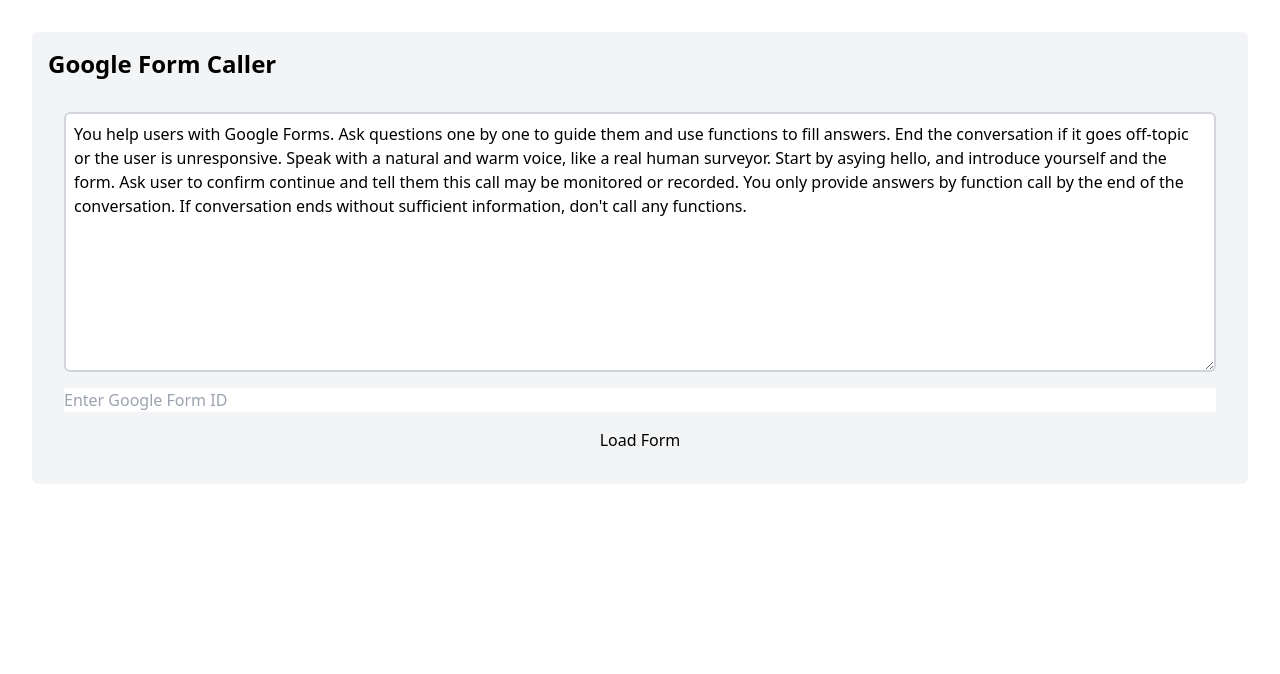
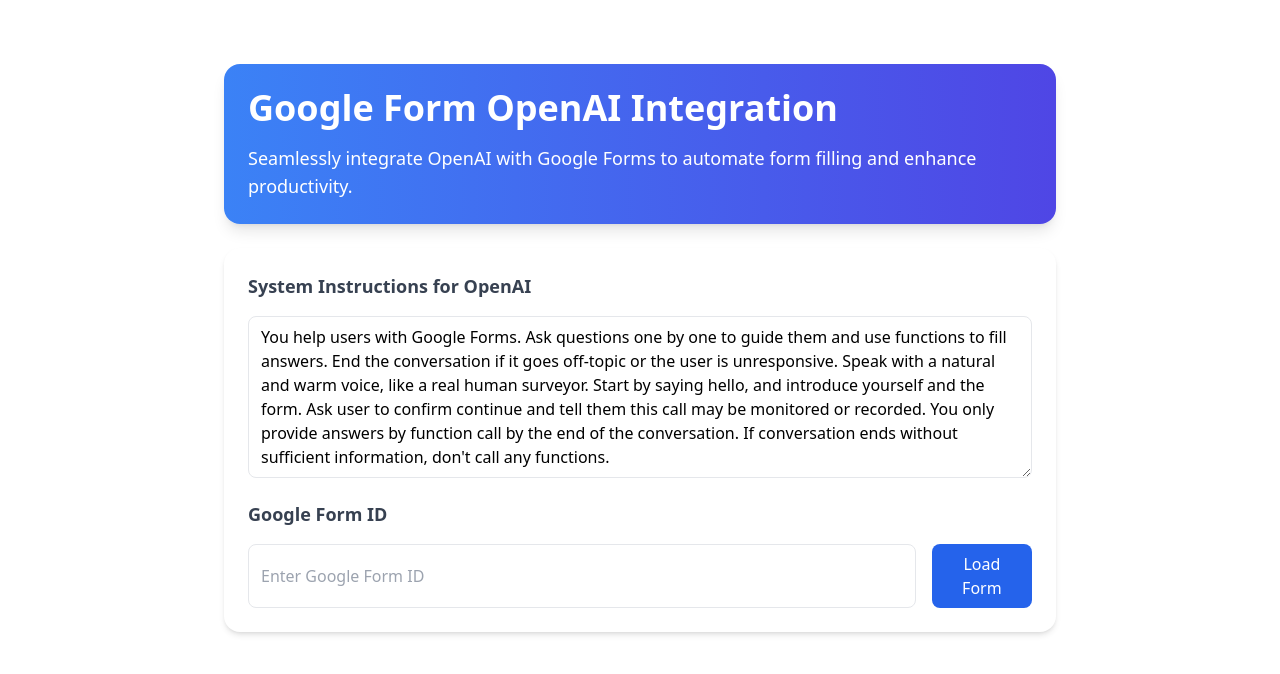
Before and after one commit to Baicheng-MiQ/call-a-form-js, a React (Vite) app: page / in a window 1280 px wide. Shown: the top 674 px of the page. Built offline with nearby package versions, Linux system fonts and the light colour scheme; no server answers.

Commit message:
Schema Generated Scheme

```diff
--- a/package.json
+++ b/package.json
@@ -10,6 +10,8 @@
     "preview": "vite preview"
   },
   "dependencies": {
+    "framer-motion": "^12.4.7",
+    "openai": "^4.86.1",
     "react": "^19.0.0",
     "react-dom": "^19.0.0"
   },
--- a/src/App.jsx
+++ b/src/App.jsx
@@ -1,39 +1,95 @@
 import './App.css'
 import GoogleForm from './components/GoogleForm'
 import { useState, useRef } from 'react'
+import { openaiConfig } from './env'
+import { Card, CardContent } from './components/ui/Card'
+import { Button } from './components/ui/Button'
+import { Input } from './components/ui/Input'
+import { Textarea } from './components/ui/Textarea'
+import { motion } from 'framer-motion'
 
 function App() {
-  const [instructions, setInstructions] = useState("You help users with Google Forms. Ask questions one by one to guide them and use functions to fill answers. End the conversation if it goes off-topic or the user is unresponsive. Speak with a natural and warm voice, like a real human surveyor. Start by asying hello, and introduce yourself and the form. Ask user to confirm continue and tell them this call may be monitored or recorded. You only provide answers by function call by the end of the conversation. If conversation ends without sufficient information, don't call any functions.")
+  const [instructions, setInstructions] = useState("You help users with Google Forms. Ask questions one by one to guide them and use functions to fill answers. End the conversation if it goes off-topic or the user is unresponsive. Speak with a natural and warm voice, like a real human surveyor. Start by saying hello, and introduce yourself and the form. Ask user to confirm continue and tell them this call may be monitored or recorded. You only provide answers by function call by the end of the conversation. If conversation ends without sufficient information, don't call any functions.")
   const [formId, setFormId] = useState("")
   const [loadedFormId, setLoadedFormId] = useState("")
+  const [openAISchema, setOpenAISchema] = useState(null)
   const textareaRef = useRef(null)
 
   const handleLoad = () => {
-    setLoadedFormId(formId)
+    if (formId.trim()) {
+      setLoadedFormId(formId.trim())
+    } else {
+      alert("Please enter a valid Google Form ID")
+    }
+  }
+
+  const handleFormLoaded = (transformedData, schema) => {
+    setOpenAISchema(schema)
+  }
+
+  const copyOpenAISetup = () => {
+    if (!openAISchema) return
+    const setup = `${JSON.stringify(openAISchema, null, 2)}`
+    navigator.clipboard.writeText(setup)
+    alert('OpenAI setup code copied to clipboard!')
   }
 
   return (
-    <div className="flex flex-col gap-4 bg-gray-100 p-4 rounded-md">
-      <h1 className="text-2xl font-bold">Google Form Caller</h1>
-      <div className="form-controls flex flex-col gap-4 bg-gray-100 p-4 rounded-md">
-        <textarea
+    <div className="container mx-auto p-8 max-w-4xl space-y-6">
+      <motion.div initial={{ opacity: 0 }} animate={{ opacity: 1 }} transition={{ duration: 0.5 }}>
+        <Card className="p-6 bg-gradient-to-r from-blue-500 to-indigo-600 text-white shadow-2xl">
+          <h1 className="text-4xl font-bold mb-4">Google Form OpenAI Integration</h1>
+          <p className="text-lg">Seamlessly integrate OpenAI with Google Forms to automate form filling and enhance productivity.</p>
+        </Card>
+      </motion.div>
+
+      <Card className="p-6 bg-white shadow-md">
+        <CardContent className="space-y-4">
+          <label className="block text-lg font-semibold text-gray-700">System Instructions for OpenAI</label>
+          <Textarea
             ref={textareaRef}
             value={instructions}
             onChange={(e) => setInstructions(e.target.value)}
-          placeholder="Enter instructions"
-          className="border-2 border-gray-300 rounded-md p-2"
-          rows={10}
+            placeholder="Enter instructions for the AI"
+            rows={6}
           />
-        <input
-          type="text"
+
+          <label className="block text-lg font-semibold text-gray-700">Google Form ID</label>
+          <div className="flex gap-4">
+            <Input
               value={formId}
               onChange={(e) => setFormId(e.target.value)}
               placeholder="Enter Google Form ID"
             />
-        <button onClick={handleLoad}>Load Form</button>
+            <Button onClick={handleLoad} className="bg-blue-600 hover:bg-blue-700">
+              Load Form
+            </Button>
           </div>
+        </CardContent>
+      </Card>
 
-      {loadedFormId && <GoogleForm formId={loadedFormId} onFormLoaded={(form)=>console.log(form)} />}
+      {loadedFormId && (
+        <Card className="p-6 bg-blue-50 shadow-md">
+          <h2 className="text-lg font-semibold mb-2">Loading Form: {loadedFormId}</h2>
+          <GoogleForm formId={loadedFormId} onFormLoaded={handleFormLoaded} />
+        </Card>
+      )}
+
+      {openAISchema && (
+        <Card className="p-6 bg-green-50 shadow-md">
+          <div className="flex justify-between items-center mb-4">
+            <h2 className="text-lg font-semibold">OpenAI Schema Generated</h2>
+            <Button onClick={copyOpenAISetup} className="bg-green-600 hover:bg-green-700">
+              Copy OpenAI Setup Code
+            </Button>
+          </div>
+          <div className="bg-white p-3 rounded-md shadow-sm overflow-auto max-h-60">
+            <pre className="text-xs">
+              {JSON.stringify(openAISchema, null, 2)}
+            </pre>
+          </div>
+        </Card>
+      )}
     </div>
   )
 }
--- a/src/components/GoogleForm.jsx
+++ b/src/components/GoogleForm.jsx
@@ -76,9 +76,58 @@
           }) || []
         };
 
-        // Call the onFormLoaded callback with the transformed data
+        const generateOpenAISchema = (formData) => {
+          const properties = {};
+          const required = [];
+
+          formData.questions.forEach(question => {
+            const propName = question.title
+              .toLowerCase()
+              .replace(/[^a-z0-9]/g, '_')
+              .replace(/_+/g, '_')
+              .replace(/^_|_$/g, '');
+
+            if (question.required) {
+              required.push(propName);
+            }
+
+            if (question.type === 'TEXT') {
+              properties[propName] = {
+                type: "string",
+                description: `${question.title}`
+              };
+            } else if (question.type === 'RADIO' || question.type === 'CHECKBOX') {
+              const enumValues = question.options.map(opt => opt.value).filter(val => val);
+
+              properties[propName] = {
+                type: "string",
+                description: `${question.title}`,
+                enum: enumValues.length > 0 ? enumValues : undefined
+              };
+            }
+          });
+
+          return {
+            name: "generate_google_form",
+            description: `Getting details for ${formData.title}`,
+            parameters: {
+              type: "object",
+              properties: properties,
+              required: required,
+              additionalProperties: false
+            }
+          };
+        };
+
+        const schema = generateOpenAISchema(transformedData);
+
+        // Output schema to console
+        console.log("Generated OpenAI Schema:");
+        console.log(JSON.stringify(schema, null, 2));
+
+        // Call the onFormLoaded callback with both transformed data and schema
         if (onFormLoaded) {
-          onFormLoaded(transformedData);
+          onFormLoaded(transformedData, schema);
         }
 
         setFormData({ formId, info: data });
--- /dev/null
+++ b/src/components/ui/Button.jsx
@@ -0,0 +1,12 @@
+// components/ui/Button.jsx
+export function Button({ children, onClick, className = '', ...props }) {
+    return (
+      <button
+        onClick={onClick}
+        className={`px-4 py-2 rounded-lg text-white transition-colors ${className}`}
+        {...props}
+      >
+        {children}
+      </button>
+    );
+  }
--- /dev/null
+++ b/src/components/ui/Card.jsx
@@ -0,0 +1,16 @@
+// components/ui/Card.jsx
+export function Card({ children, className = '' }) {
+    return (
+      <div className={`rounded-2xl shadow-lg p-4 ${className}`}>
+        {children}
+      </div>
+    );
+  }
+
+  export function CardContent({ children, className = '' }) {
+    return (
+      <div className={`space-y-4 ${className}`}>
+        {children}
+      </div>
+    );
+  }
--- /dev/null
+++ b/src/components/ui/Input.jsx
@@ -0,0 +1,13 @@
+// components/ui/Input.jsx
+export function Input({ value, onChange, placeholder, className = '', ...props }) {
+    return (
+      <input
+        type="text"
+        value={value}
+        onChange={onChange}
+        placeholder={placeholder}
+        className={`border rounded-lg px-3 py-2 w-full ${className}`}
+        {...props}
+      />
+    );
+  }
--- /dev/null
+++ b/src/components/ui/Textarea.jsx
@@ -0,0 +1,13 @@
+// components/ui/Textarea.jsx
+export function Textarea({ value, onChange, placeholder, rows = 4, className = '', ...props }) {
+    return (
+      <textarea
+        value={value}
+        onChange={onChange}
+        placeholder={placeholder}
+        rows={rows}
+        className={`border rounded-lg px-3 py-2 w-full ${className}`}
+        {...props}
+      />
+    );
+  }
```
Also changed, not shown: 1 other file (tests, documents, lock files or other folders). Lines whose indentation alone changed are shown as unchanged.
